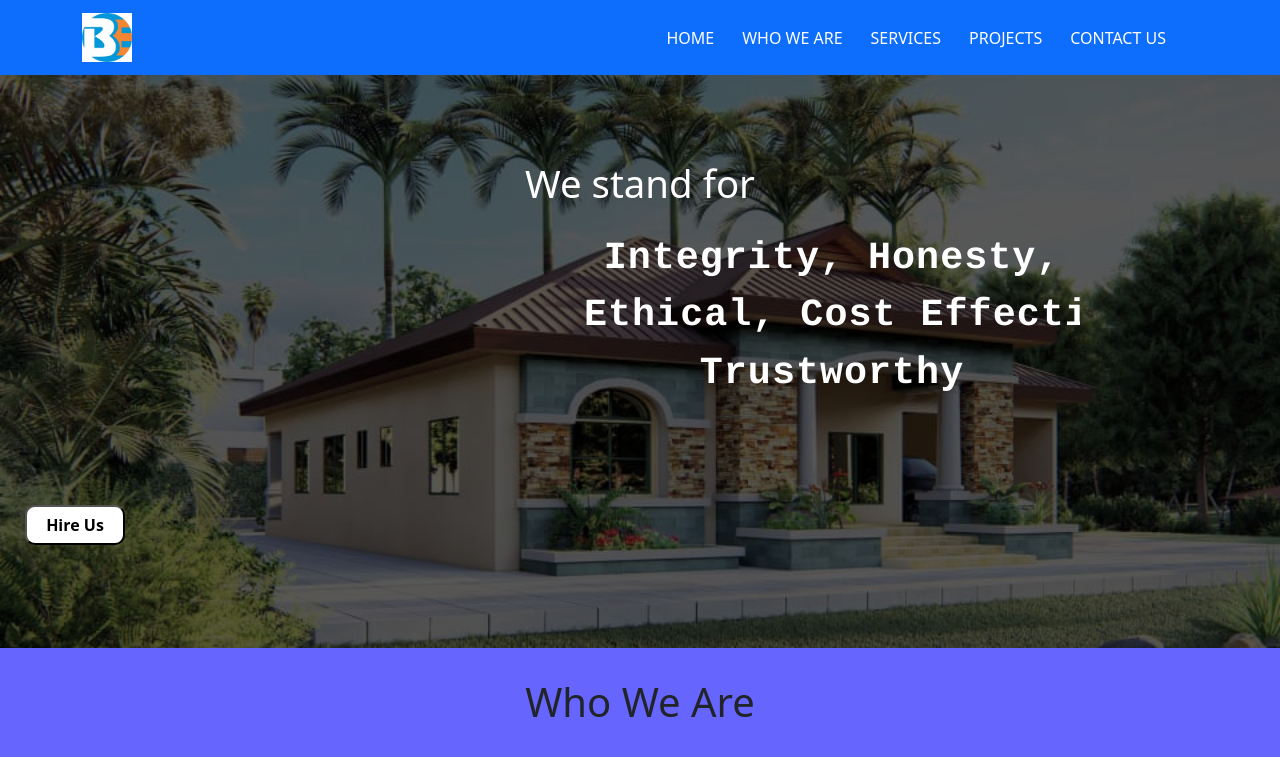
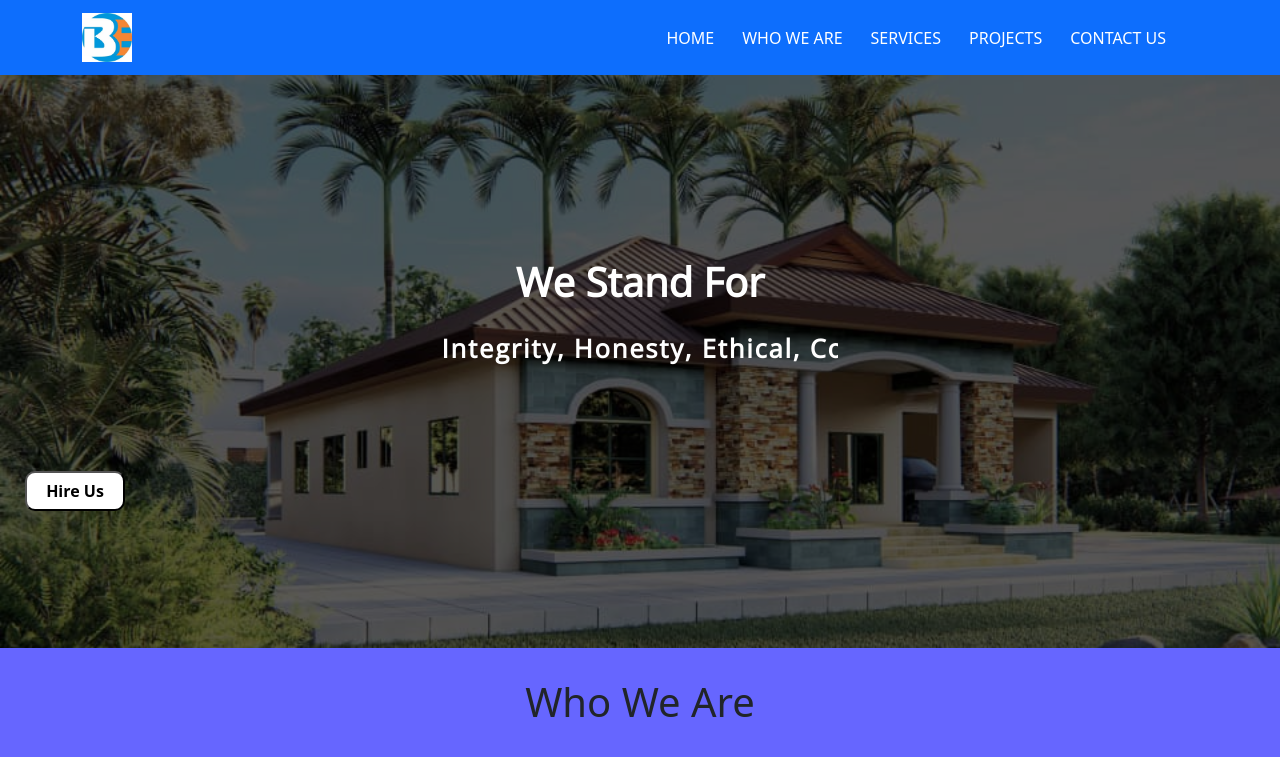
Before and after one commit to flosatechnologies/blessdel, a React (Create React App) app: page / in a window 1280 px wide. Shown: the top 757 px of the page. Built offline with nearby package versions, Linux system fonts and the light colour scheme.

Commit message:
Animation: Text updated

```diff
--- a/src/App.js
+++ b/src/App.js
@@ -7,7 +7,7 @@ import ContactUs from "./pages/contactus";
 import Home from "./pages/home";
 import NavbarMenu from "./components/Navbar/Navbar";
 import FooterPage from "./components/FooterPage";
-import ImageComponent from "./components/ImageComponent";
+import ImageComponent from "./components/imageComponent";
 
 function App() {
   return (
--- a/src/css/home.css
+++ b/src/css/home.css
@@ -1,3 +1,4 @@
+@import url("https://fonts.googleapis.com/css2?family=Open+Sans:wght@300&display=swap");
 /* body::before {
   display: block;
   content: "";
@@ -26,6 +27,10 @@
   align-items: center;
   justify-content: center;
   flex-direction: column;
+}
+
+.text-bar {
+  margin-left: -5;
 }
 
 .header {
@@ -62,33 +67,11 @@
   display: flex;
 }
 
-.first_text {
-  color: white;
-  font-size: 20px;
-  font-weight: 700;
-  letter-spacing: 8px;
-  margin-bottom: 20px;
-  background: black;
-  position: relative;
-  animation: first_text_anim 3s 1;
-}
-@keyframes first_text_anim {
-  0% {
-    color: black;
-    margin-bottom: -40px;
-  }
-  30% {
-    letter-spacing: 25px;
-    margin-bottom: -40px;
-  }
-  85% {
-    letter-spacing: 8px;
-    margin-bottom: -40px;
-  }
-}
-
 #header {
-  margin-top: 5em;
+  margin-top: 2em;
+  font-family: "Open Sans", sans-serif;
+  font-weight: bold;
+  text-transform: capitalize;
 }
 
 .btn-btn {
@@ -109,23 +92,17 @@
 }
 
 p {
-  color: #fff;
-  font-family: "Courier";
-  font-size: 20px;
-  font-weight: bold;
-
-  letter-spacing: 1px;
-  margin: 5px 0 0 5px;
+  font-family: "Open Sans", sans-serif;
+  font-weight: bolder;
   white-space: nowrap;
   overflow: hidden;
-  width: 17em;
-  animation: type 5s steps(60, end);
-
-  margin-left: 20em;
+  width: 15em;
+  animation: type 5s steps(50, end);
+  margin-left: 10em;
   margin-right: 10em;
   white-space: nowrap;
   overflow: hidden;
-  width: 55em;
+  width: 50em;
   animation: type 10s steps(50, end);
 }
 
@@ -134,7 +111,7 @@ p {
     width: 0;
   }
   to {
-    width: 50rem;
+    width: 40rem;
   }
 }
 */ p {
@@ -146,14 +123,11 @@ p {
 }
 
 .header {
-  font-size: 3vw;
-}
-
-.subText {
   font-size: 2vw;
-}
-
-.press {
+  text-align: center;
+  font-weight: 900;
+  color: #fff;
+  letter-spacing: 1.8px;
 }
 
 .button {
--- a/src/pages/home.js
+++ b/src/pages/home.js
@@ -7,12 +7,10 @@ class Home extends Component {
     return (
       <div className="bg-image image-fluid">
         <div id="main" className="overlay">
+          <h1 id="header">We stand for</h1>
 
-          <h1 className="header">We stand for</h1>
           <p className="header">
-            Integrity, Honesty, <br />
-            Ethical, Cost Effective & <br />
-            Trustworthy
+            Integrity, Honesty, Ethical, Cost Effective & Trustworthy
           </p>
 
           <Row className="btn">
@@ -25,7 +23,6 @@ class Home extends Component {
               </button>
             </Col>
           </Row>
-
         </div>
       </div>
     );
```
